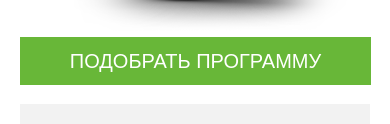
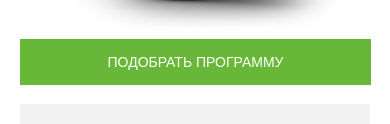
Before and after one commit to ulyalazutina/cat-food, a website built with webpack: page src/index.html in a window 390 px wide. Shown: the part 651-775 px from the top of the page. Built offline with nearby package versions, Linux system fonts and the light colour scheme.

Commit message:
Размер кнопки на главной странице

```diff
--- a/src/index.html
+++ b/src/index.html
@@ -45,7 +45,7 @@
         <div class="top__wrapper">
           <h1 class="title">Функциональное питание для котов</h1>
           <p class="top__text">Занялся собой? Займись котом!</p>
-          <button type="button" class="top__btn">подобрать программу</button>
+          <button type="button" class="top__btn"><a href="program.html">подобрать программу</a></button>
         </div>
         <img class="top__img" src="./img/top-img.png" alt="Питание для котов" />
       </section>
--- a/src/styles/adaptive.sass
+++ b/src/styles/adaptive.sass
@@ -315,6 +315,9 @@
         padding-top: 27px
         &__btn
             bottom: -37%
+            a
+                font-size: 14px
+                line-height: 18px
     .top__img
         width: 280px
         bottom: -25%
--- a/src/styles/style.sass
+++ b/src/styles/style.sass
@@ -79,11 +79,13 @@
         margin-top: 40px
         margin-bottom: 52px
     &__btn
-        @include font(20px, 400, $lignt-color-text, 20px)
         text-transform: uppercase
         padding: 14px 26px
         border: none
         background-color: $accent-color
+        a
+            @include font(20px, 400, $lignt-color-text, 20px)
+
     &__img
         position: absolute
         bottom: 2%
```
